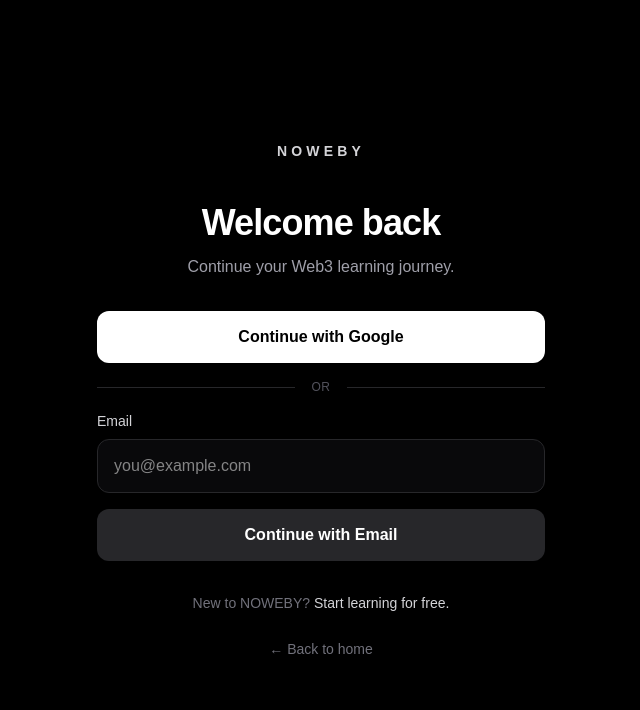
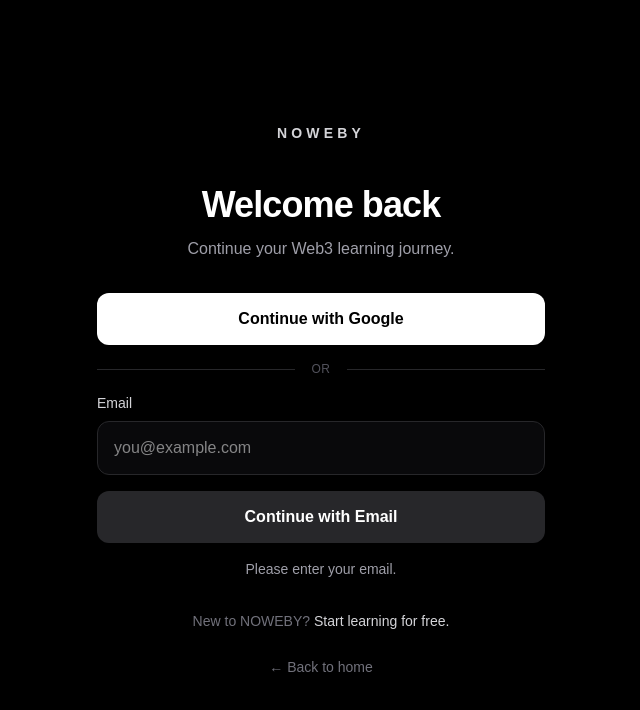
Before and after one commit to Oshinaci/noweby, a Next.js app: page /login in a window 1280 px wide. Both pictures are taken after a click on the button "Continue with Email". Shown: the top 710 px of the page, without its empty margins (319-959 px from the left). Built offline with nearby package versions, Linux system fonts and the light colour scheme.

Commit message:
Add email input state handling

```diff
--- a/src/app/login/page.tsx
+++ b/src/app/login/page.tsx
@@ -1,6 +1,21 @@
+"use client";
+
+import { useState } from "react";
 import Link from "next/link";
 
 export default function LoginPage() {
+  const [email, setEmail] = useState("");
+  const [message, setMessage] = useState("");
+
+  function handleContinue() {
+    if (!email) {
+      setMessage("Please enter your email.");
+      return;
+    }
+
+    setMessage(`Email entered: ${email}`);
+  }
+
   return (
     <main className="min-h-screen bg-black text-white flex items-center justify-center px-6 py-12">
       <section className="w-full max-w-md">
@@ -47,14 +62,25 @@
             <input
               id="email"
               type="email"
+              value={email}
+              onChange={(event) => setEmail(event.target.value)}
               placeholder="you@example.com"
               className="w-full rounded-xl border border-zinc-800 bg-zinc-950 px-4 py-3.5 text-white outline-none transition focus:border-zinc-500"
             />
           </div>
 
-          <button className="w-full rounded-xl bg-zinc-800 px-6 py-3.5 font-semibold text-white transition-colors hover:bg-zinc-700">
+          <button
+            onClick={handleContinue}
+            className="w-full rounded-xl bg-zinc-800 px-6 py-3.5 font-semibold text-white transition-colors hover:bg-zinc-700"
+          >
             Continue with Email
           </button>
+
+          {message && (
+            <p className="text-center text-sm text-zinc-400">
+              {message}
+            </p>
+          )}
         </div>
 
         <p className="mt-8 text-center text-sm text-zinc-500">
```
